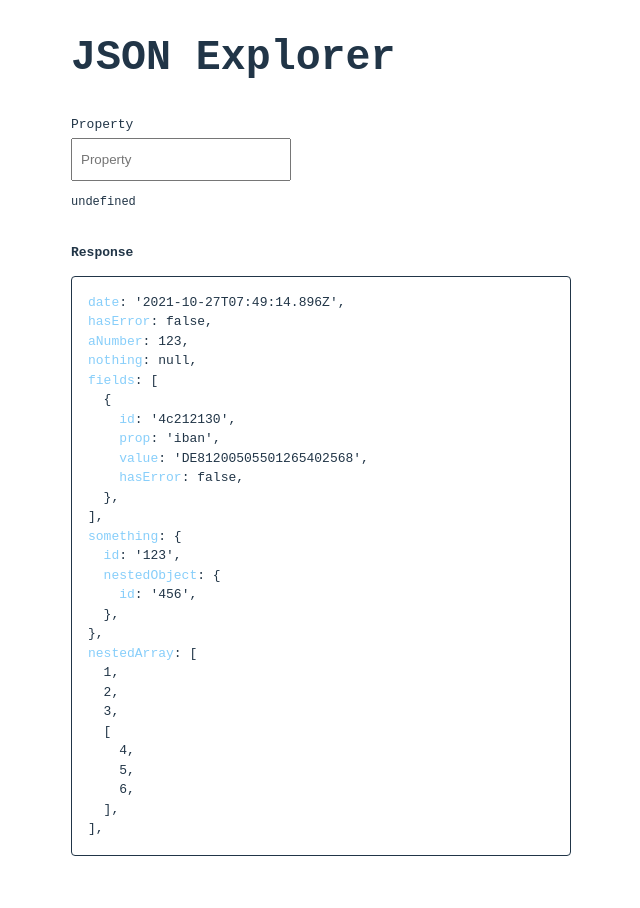
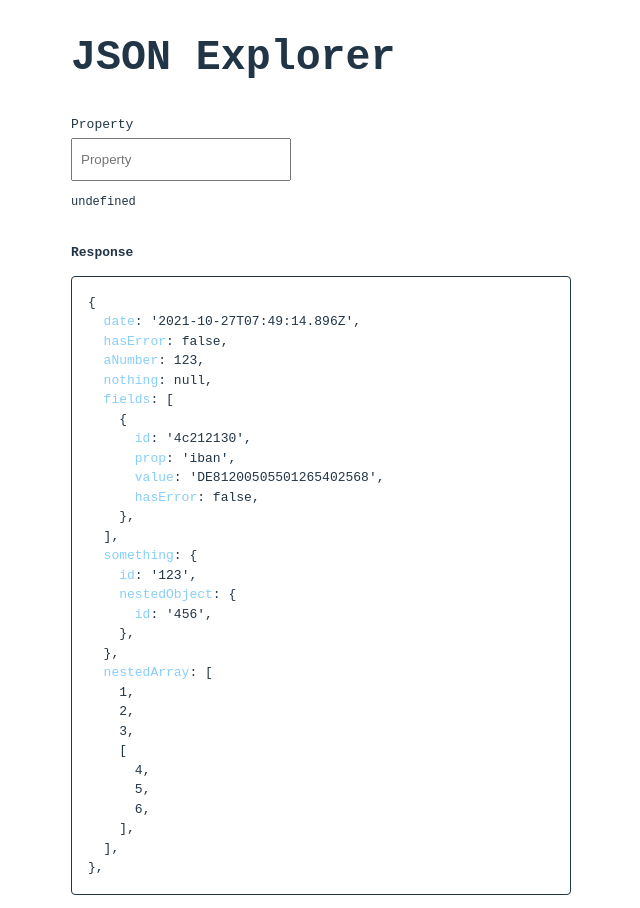
Before and after one commit to lean1190/json-explorer, a React (Vite) app: page / in a window 1280 px wide. Shown: the whole page, without its empty margins (319-959 px from the left). Before the commit the page ends 869 px from the top, so only its background shows below. Built offline with nearby package versions, Linux system fonts and the light colour scheme.

Commit message:
Explorer: remove unnecessary iteration

```diff
--- a/src/json-explorer/json-explorer.tsx
+++ b/src/json-explorer/json-explorer.tsx
@@ -39,19 +39,11 @@ export default function JsonExplorer({ jsonObject }: Props) {
       <section>
         <p><strong>Response</strong></p>
         <pre role="document" aria-label="JSON Data" className="json-content">
-          {Object
-            .getOwnPropertyNames(jsonObject)
-            .map((propertyName) => (
-              <Property
-                key={propertyName}
-                print={{
-                  value: jsonObject[propertyName],
-                  propertyName
-                }}
-                path="res"
-                onPropertyClicked={onPropertyClicked}
-              />))
-          }
+          <Property
+            print={{ value: jsonObject }}
+            path="res"
+            onPropertyClicked={onPropertyClicked}
+          />
         </pre>
       </section>
     </article>
```
